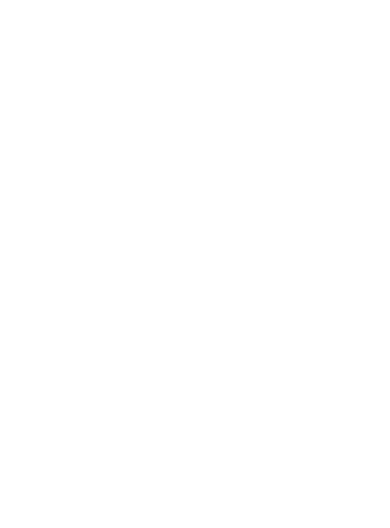
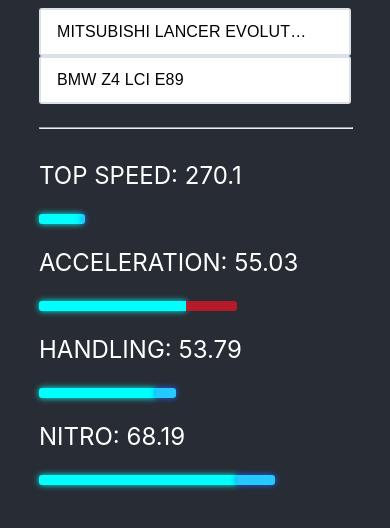
Before and after one commit to moarteavietii/asphalt, a plain HTML site: page dist/index.html in a window 390 px wide. Drawn offline with Linux system fonts and the light colour scheme; the site is published under a folder, as on GitHub Pages, so addresses that start at the root find nothing; a web font is replaced by a local one.

Commit message:
mobile fix

```diff
--- a/dist/index.html
+++ b/dist/index.html
@@ -5,8 +5,8 @@
     <link rel="icon" type="image/svg+xml" href="/vite.svg" />
     <meta name="viewport" content="width=device-width, initial-scale=1.0" />
     <title>Vite + React + TS</title>
-    <script type="module" crossorigin src="/assets/index-DbpnTX-R.js"></script>
-    <link rel="stylesheet" crossorigin href="/assets/index-CJvdbdWc.css">
+    <script type="module" crossorigin src="assets/index-DbpnTX-R.js"></script>
+    <link rel="stylesheet" crossorigin href="assets/index-CJvdbdWc.css">
   </head>
   <body>
     <div id="root"></div>
```
